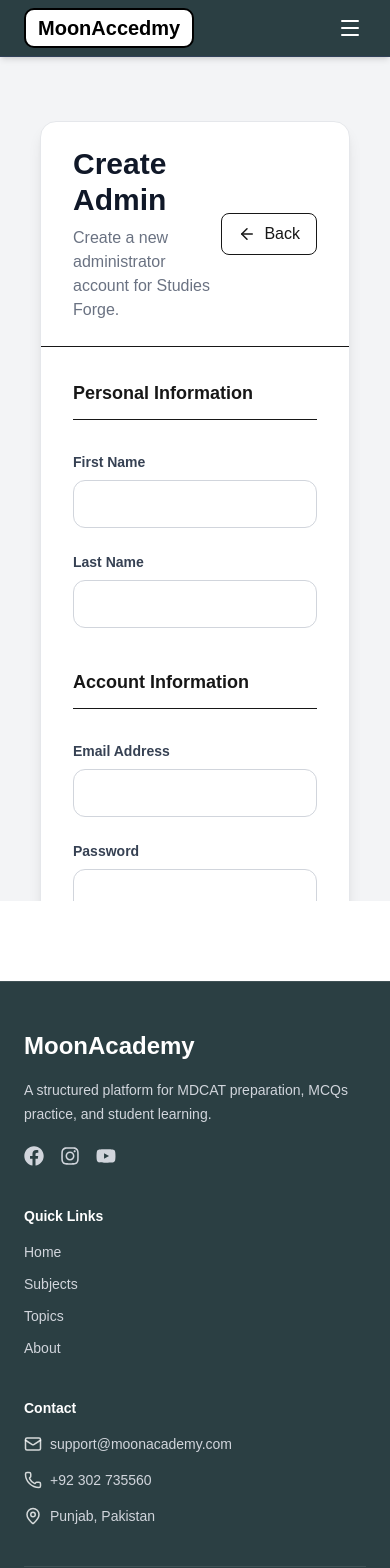
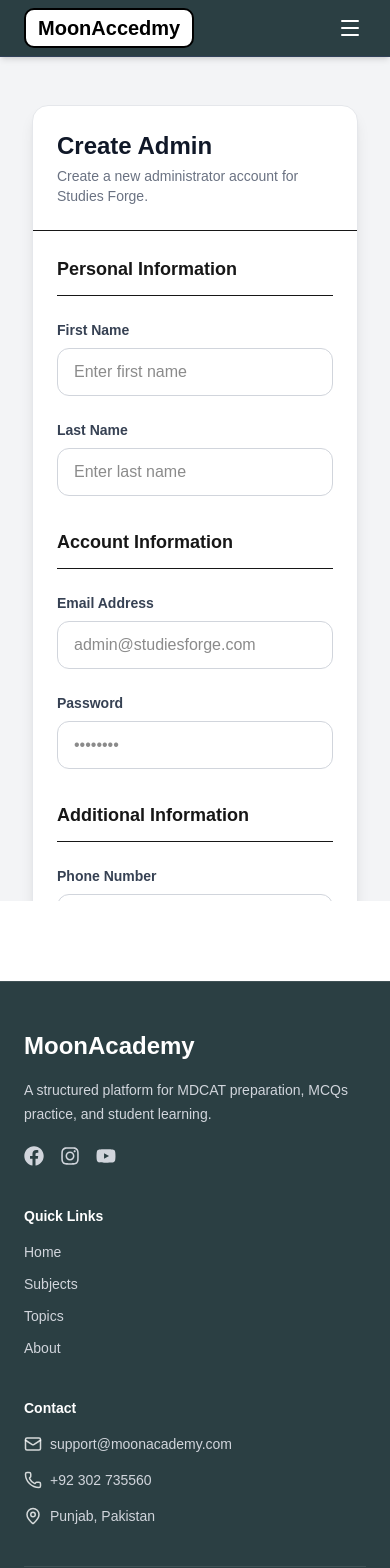
Before and after one commit to Noman-Prime/studiesforge_frontend, a Next.js app: page /admin/user/create in a window 390 px wide. Shown: the top 1568 px of the page. Built offline with nearby package versions, Linux system fonts and the light colour scheme.

Commit message:
Updated frontend

```diff
--- a/src/app/admin/user/create/page.js
+++ b/src/app/admin/user/create/page.js
@@ -83,261 +83,75 @@ const Create = () => {
     };
 
     return (
-        <div className="min-h-screen bg-gray-100 py-10 px-4">
-
+        <div className="min-h-screen bg-gray-100 py-6 md:py-10 px-2 md:px-4">
             <div className="max-w-5xl mx-auto bg-white rounded-2xl shadow-lg border border-gray-200">
-
-                {/* Header */}
-                <div className="flex items-center justify-between border-b px-8 py-6">
-
-                    <div>
-                        <h1 className="text-3xl font-bold text-gray-900">
-                            Create Admin
-                        </h1>
-
-                        <p className="text-gray-500 mt-2">
-                            Create a new administrator account for Studies Forge.
-                        </p>
+                <div className="border-b px-6 md:px-8 py-6">
+                    <h1 className="text-2xl md:text-3xl font-bold text-gray-900">Create Admin</h1>
+                    <p className="text-gray-500 mt-1 text-sm md:text-base">Create a new administrator account for Studies Forge.</p>
+                </div>
+                <form onSubmit={submitHandler} className="p-6 md:p-8 space-y-8 md:space-y-10">
+                    <div className="w-full">
+                        <h2 className="text-lg font-semibold border-b pb-3 mb-6">Personal Information</h2>
+                        <div className="grid grid-cols-1 md:grid-cols-2 gap-6">
+                            <div>
+                                <label className="block text-sm font-semibold text-gray-700 mb-2">First Name</label>
+                                <input type="text" name="firstName" value={form.firstName} onChange={changeHandler} placeholder="Enter first name" required className="w-full h-12 rounded-xl border border-gray-300 px-4 focus:ring-4 focus:ring-[#2B3F43]/20 focus:border-[#2B3F43] outline-none transition" />
+                            </div>
+                            <div>
+                                <label className="block text-sm font-semibold text-gray-700 mb-2">Last Name</label>
+                                <input type="text" name="lastName" value={form.lastName} onChange={changeHandler} placeholder="Enter last name" required className="w-full h-12 rounded-xl border border-gray-300 px-4 focus:ring-4 focus:ring-[#2B3F43]/20 focus:border-[#2B3F43] outline-none transition" />
+                            </div>
+                        </div>
                     </div>
-
-                    <button
-                        type="button"
-                        onClick={() => router.back()}
-                        className="flex items-center gap-2 px-4 py-2 rounded-lg border hover:bg-gray-100 transition"
-                    >
-                        <ArrowLeft size={18} />
-                        Back
-                    </button>
-
-                </div>
-
-                <form
-                    onSubmit={submitHandler}
-                    className="p-8 space-y-10"
-                >
-
-                    {/* Personal Information */}
-
-                    <div>
-
-                        <h2 className="text-lg font-semibold border-b pb-3 mb-8">
-                            Personal Information
-                        </h2>
-
-                        <div className="grid grid-cols-1 md:grid-cols-2 gap-x-8 gap-6 gap-y-6">
-
+                    <div className="w-full">
+                        <h2 className="text-lg font-semibold border-b pb-3 mb-6">Account Information</h2>
+                        <div className="space-y-6">
                             <div>
-
-                                <label className="block text-sm font-semibold text-gray-700 mb-2">
-                                    First Name
-                                </label>
-
-                                <input
-                                    type="text"
-                                    name="firstName"
-                                    value={form.firstName}
-                                    onChange={changeHandler}
-                                    required
-                                    className="w-full h-12 rounded-xl border border-gray-300 px-4 focus:ring-4 focus:ring-[#2B3F43]/20 focus:border-[#2B3F43] outline-none transition"
-                                />
-
+                                <label className="block text-sm font-semibold text-gray-700 mb-2">Email Address</label>
+                                <input type="email" name="email" value={form.email} onChange={changeHandler} placeholder="admin@studiesforge.com" required className="w-full h-12 rounded-xl border border-gray-300 px-4 focus:ring-4 focus:ring-[#2B3F43]/20 focus:border-[#2B3F43] outline-none transition" />
                             </div>
-
                             <div>
-
-                                <label className="block text-sm font-semibold text-gray-700 mb-2">
-                                    Last Name
-                                </label>
-
-                                <input
-                                    type="text"
-                                    name="lastName"
-                                    value={form.lastName}
-                                    onChange={changeHandler}
-                                    required
-                                    className="w-full h-12 rounded-xl border border-gray-300 px-4 focus:ring-4 focus:ring-[#2B3F43]/20 focus:border-[#2B3F43] outline-none transition"
-                                />
-
+                                <label className="block text-sm font-semibold text-gray-700 mb-2">Password</label>
+                                <input type="password" name="password" value={form.password} onChange={changeHandler} placeholder="••••••••" required className="w-full h-12 rounded-xl border border-gray-300 px-4 focus:ring-4 focus:ring-[#2B3F43]/20 focus:border-[#2B3F43] outline-none transition" />
                             </div>
-
                         </div>
-
                     </div>
-
-                    {/* Account Information */}
-
-                    <div>
-
-                        <h2 className="text-lg font-semibold border-b pb-3 mb-8">
-                            Account Information
-                        </h2>
-
-                        <div className="space-y-6">
-
+                    <div className="w-full">
+                        <h2 className="text-lg font-semibold border-b pb-3 mb-6">Additional Information</h2>
+                        <div className="grid grid-cols-1 md:grid-cols-2 gap-6">
                             <div>
-
-                                <label className="block text-sm font-semibold text-gray-700 mb-2">
-                                    Email Address
-                                </label>
-
-                                <input
-                                    type="email"
-                                    name="email"
-                                    value={form.email}
-                                    onChange={changeHandler}
-                                    required
-                                    className="w-full h-12 rounded-xl border border-gray-300 px-4 focus:ring-4 focus:ring-[#2B3F43]/20 focus:border-[#2B3F43] outline-none transition"
-                                />
-
+                                <label className="block text-sm font-semibold text-gray-700 mb-2">Phone Number</label>
+                                <input type="text" name="phoneNumber" value={form.phoneNumber} onChange={changeHandler} placeholder="+1 234 567 890" className="w-full h-12 rounded-xl border border-gray-300 px-4 focus:ring-4 focus:ring-[#2B3F43]/20 focus:border-[#2B3F43] outline-none transition" />
                             </div>
-
                             <div>
-
-                                <label className="block text-sm font-semibold text-gray-700 mb-2">
-                                    Password
-                                </label>
-
-                                <input
-                                    type="password"
-                                    name="password"
-                                    value={form.password}
-                                    onChange={changeHandler}
-                                    required
-                                    className="w-full h-12 rounded-xl border border-gray-300 px-4 focus:ring-4 focus:ring-[#2B3F43]/20 focus:border-[#2B3F43] outline-none transition"
-                                />
-
+                                <label className="block text-sm font-semibold text-gray-700 mb-2">Country</label>
+                                <input type="text" name="country" value={form.country} onChange={changeHandler} placeholder="United States" className="w-full h-12 rounded-xl border border-gray-300 px-4 focus:ring-4 focus:ring-[#2B3F43]/20 focus:border-[#2B3F43] outline-none transition" />
                             </div>
-
                         </div>
-
                     </div>
-
-                    {/* Additional Information */}
-
-                    <div>
-
-                        <h2 className="text-lg font-semibold border-b pb-3 mb-8">
-                            Additional Information
-                        </h2>
-
-                        <div className="grid grid-cols-1 md:grid-cols-2 gap-x-8 gap-6 gap-y-6">
-
-                            <div>
-
-                                <label className="block text-sm font-semibold text-gray-700 mb-2">
-                                    Phone Number
-                                </label>
-
-                                <input
-                                    type="text"
-                                    name="phoneNumber"
-                                    value={form.phoneNumber}
-                                    onChange={changeHandler}
-                                    className="w-full h-12 rounded-xl border border-gray-300 px-4 focus:ring-4 focus:ring-[#2B3F43]/20 focus:border-[#2B3F43] outline-none transition"
-                                />
-
-                            </div>
-
-                            <div>
-
-                                <label className="block text-sm font-semibold text-gray-700 mb-2">
-                                    Country
-                                </label>
-
-                                <input
-                                    type="text"
-                                    name="country"
-                                    value={form.country}
-                                    onChange={changeHandler}
-                                    className="w-full h-12 rounded-xl border border-gray-300 px-4 focus:ring-4 focus:ring-[#2B3F43]/20 focus:border-[#2B3F43] outline-none transition"
-                                />
-
-                            </div>
-
-                        </div>
-
+                    <div className="w-full">
+                        <h2 className="text-lg font-semibold border-b pb-3 mb-6">Profile Image</h2>
+                        <label htmlFor="image" className="w-full h-48 md:h-64 border-2 border-dashed border-gray-300 rounded-2xl flex flex-col justify-center items-center cursor-pointer hover:border-[#2B3F43] transition">
+                            {preview ? (
+                                <img src={preview} alt="Preview" className="w-32 h-32 md:w-40 md:h-40 rounded-full object-cover shadow-md" />
+                            ) : (
+                                <div className="text-center p-4">
+                                    <UploadCloud size={55} className="text-gray-400 mx-auto" />
+                                    <h3 className="mt-4 font-semibold text-gray-700">Upload Profile Image</h3>
+                                    <p className="text-gray-500 text-xs md:text-sm mt-1">Click to browse your computer</p>
+                                </div>
+                            )}
+                            <input id="image" type="file" accept="image/*" hidden onChange={imageHandler} />
+                        </label>
                     </div>
-
-                    {/* Image */}
-
-                    <div>
-
-                        <h2 className="text-lg font-semibold border-b pb-3 mb-8">
-                            Profile Image
-                        </h2>
-
-                        <label
-                            htmlFor="image"
-                            className="w-full h-64 border-2 border-dashed border-gray-300 rounded-2xl flex flex-col justify-center items-center cursor-pointer hover:border-[#2B3F43] transition"
-                        >
-
-                            {
-                                preview ? (
-
-                                    <img
-                                        src={preview}
-                                        alt="Preview"
-                                        className="w-40 h-40 rounded-full object-cover shadow-md"
-                                    />
-
-                                ) : (
-
-                                    <>
-                                        <UploadCloud
-                                            size={55}
-                                            className="text-gray-400"
-                                        />
-
-                                        <h3 className="mt-5 text-lg font-semibold text-gray-700">
-                                            Upload Profile Image
-                                        </h3>
-
-                                        <p className="text-gray-500 text-sm mt-2">
-                                            Click here to browse your computer
-                                        </p>
-                                    </>
-
-                                )
-                            }
-
-                            <input
-                                id="image"
-                                type="file"
-                                accept="image/*"
-                                hidden
-                                onChange={imageHandler}
-                            />
-
-                        </label>
-
-                    </div>
-
-                    {/* Buttons */}
-
-                    <div className="flex justify-end gap-4 pt-6 border-t">
-
-                        <button
-                            type="button"
-                            onClick={() => router.back()}
-                            className="px-8 py-3 rounded-xl border border-gray-300 font-medium hover:bg-gray-100 transition"
-                        >
-                            Cancel
-                        </button>
-
-                        <button
-                            type="submit"
-                            disabled={loading}
-                            className="px-10 py-3 p-2 rounded-xl bg-[#2B3F43] text-white font-semibold hover:bg-[#203033] transition disabled:opacity-70"
-                        >
+                    <div className="flex flex-col sm:flex-row justify-end gap-4 pt-6 border-t">
+                        <button type="button" onClick={() => router.back()} className="px-8 py-3 rounded-xl border border-gray-300 font-medium hover:bg-gray-100 transition">Cancel</button>
+                        <button type="submit" disabled={loading} className="px-10 py-3 rounded-xl bg-[#2B3F43] text-white font-semibold hover:bg-[#203033] transition disabled:opacity-70">
                             {loading ? "Creating..." : "Create Admin"}
                         </button>
-
                     </div>
-
                 </form>
-
             </div>
-
         </div>
     );
 };
```
